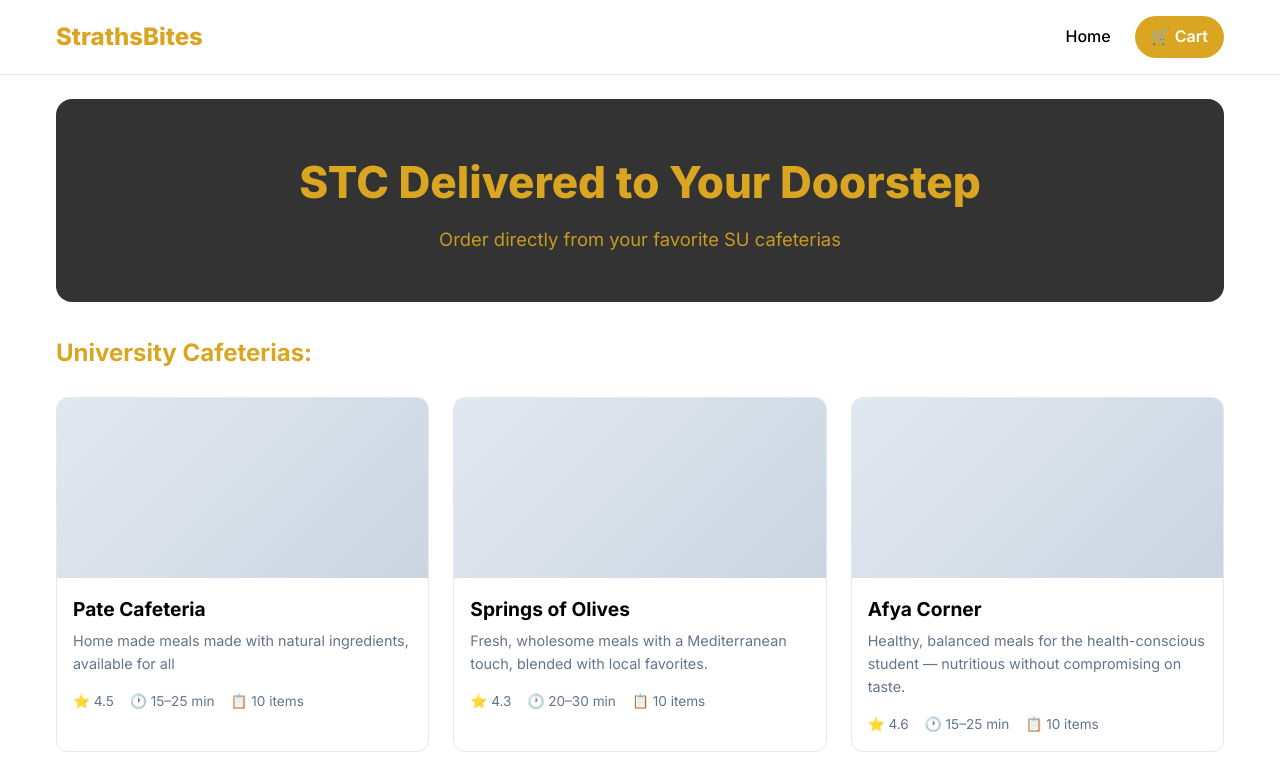
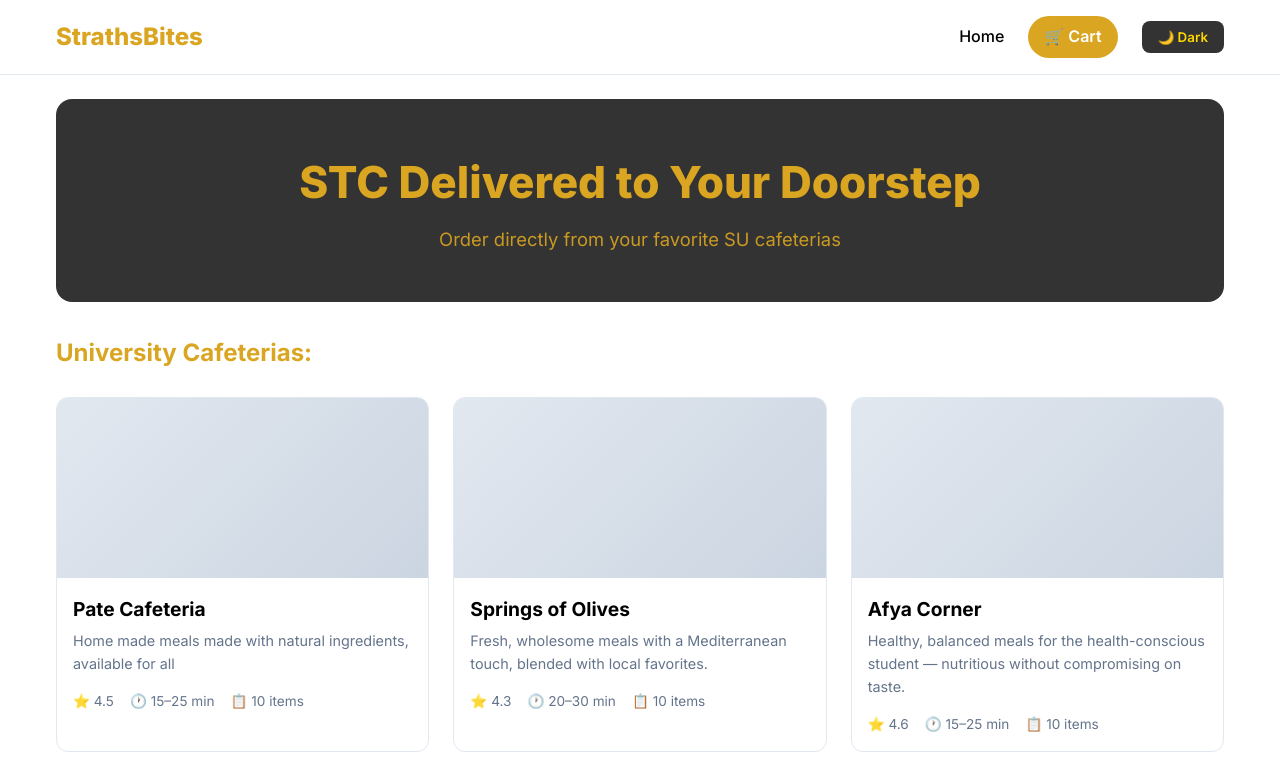
Before and after one commit to nyongesakennedy06-afk/Web_dev_project, a React (Vite) app: page / in a window 1280 px wide. Shown: the top 775 px of the page. Built offline with nearby package versions, Linux system fonts and the light colour scheme.

Commit message:
Added dark mode toggle feature

```diff
--- a/src/App.css
+++ b/src/App.css
@@ -282,3 +282,82 @@
   font-size: 1rem;
   border-radius: 12px;
 }
+/* ===========================
+   DARK MODE
+=========================== */
+
+.dark-mode {
+  background-color: #121212;
+  color: white;
+}
+
+.dark-mode .header {
+  background-color: #1f1f1f;
+  border-bottom: 1px solid #444;
+}
+
+.dark-mode .header_link {
+  color: white;
+}
+
+.dark-mode .header_link:hover {
+  color: gold;
+}
+
+.dark-mode .footer {
+  color: white;
+  border-top: 1px solid #444;
+}
+
+.dark-mode .cafeteria-card {
+  background-color: #242424;
+  border-color: #444;
+}
+
+.dark-mode .cafeteria-name {
+  color: white;
+}
+
+.dark-mode .cafeteria-desc {
+  color: #d1d5db;
+}
+
+.dark-mode .menu-item {
+  background-color: #242424;
+  border-color: #444;
+}
+
+.dark-mode .menu-item-name {
+  color: white;
+}
+
+.dark-mode .menu-item-desc {
+  color: #d1d5db;
+}
+
+.dark-mode .checkout {
+  color: white;
+}
+
+.dark-mode .back-link {
+  color: white;
+}
+
+.dark-mode .menu-header-desc,
+.dark-mode .menu-header-info,
+.dark-mode .cafeteria-card-meta {
+  color: #d1d5db;
+}
+.theme_btn {
+  padding: 8px 16px;
+  border-radius: 8px;
+  background-color: #333;
+  color: gold;
+  font-weight: 600;
+  transition: 0.3s;
+}
+
+.theme_btn:hover {
+  background-color: goldenrod;
+  color: black;
+}
--- a/src/App.js
+++ b/src/App.js
@@ -3,17 +3,25 @@ import Layout from './components/Layout.js';
 import HomePage from './pages/HomePage.js';
 import CafeteriaMenuPage from './pages/CafeteriaMenuPage.js';
 import CheckoutPage from './pages/CheckoutPage.js';
+import { useContext } from "react";
+import { ThemeContext } from "./context/ThemeContext";
 import './App.css';
 
 const App = () => {
+  const { darkMode } = useContext(ThemeContext);
+
   return (
+    <div className={darkMode ? "bg-gray-900 text-white min-h-screen"
+          : "bg-white text-black min-h-screen"}>
       <Routes>
         <Route element={<Layout />}>
          <Route index element={<HomePage />} />
          <Route path="cafeteria/:id" element={<CafeteriaMenuPage />} />
          <Route path="checkout" element={<CheckoutPage />} />
        </Route>
+
       </Routes>
+    </div>
   );
 };
 
--- a/src/components/Header.js
+++ b/src/components/Header.js
@@ -1,6 +1,9 @@
 import { Link } from 'react-router-dom';
+import { useContext } from 'react';
+import { ThemeContext } from '../context/ThemeContext';
 
 const Header = () => {
+   const { darkMode, toggleTheme } = useContext(ThemeContext);
   return (
     <header className="header">
       <div className="header_inner">
@@ -8,6 +11,12 @@ const Header = () => {
         <nav className="header_nav">
           <Link to = "/" className='header_link'>Home</Link>
           <Link to = "/checkout" className="header_cartbtn">🛒 Cart</Link>
+           <button
+            onClick={toggleTheme}
+            className="theme_btn">
+
+            {darkMode ? "☀️ Light" : "🌙 Dark"}
+          </button>
         </nav>
       </div>
     </header>
--- a/src/components/Layout.js
+++ b/src/components/Layout.js
@@ -1,15 +1,18 @@
 import { Outlet } from 'react-router-dom';
 import Header from './Header.js';
+import { useContext } from 'react';
+import { ThemeContext } from '../context/ThemeContext';
 
 const Layout = () => {
+   const { darkMode } = useContext(ThemeContext);
   return (
-    <div className='page-wrapper'>
+    <div className={darkMode ? "page-wrapper dark-mode" : "page-wrapper"}>
       <Header />
       <main className='main-content'>
         <Outlet />
       </main>
       <footer>
-        <p className='footer'>© StrattsBites by SU: Est in 2026</p>
+        <p className='footer'>© StrathsBites by SU: Est in 2026</p>
       </footer>
     </div>
   );
--- /dev/null
+++ b/src/context/ThemeContext.js
@@ -0,0 +1,17 @@
+import { createContext, useState } from "react";
+
+export const ThemeContext = createContext();
+
+export function ThemeProvider({ children }) {
+  const [darkMode, setDarkMode] = useState(false);
+
+  const toggleTheme = () => {
+    setDarkMode(!darkMode);
+  };
+
+  return (
+    <ThemeContext.Provider value={{ darkMode, toggleTheme }}>
+      {children}
+    </ThemeContext.Provider>
+  );
+}
--- a/src/main.jsx
+++ b/src/main.jsx
@@ -4,14 +4,17 @@ import { BrowserRouter } from 'react-router-dom';
 import App from './App.js';
 import './index.css';
 import { CartProvider } from './context/CartContext.js';
+import { ThemeProvider } from './context/ThemeContext.js';
 
 
 createRoot(document.getElementById('root')).render(
   <StrictMode>
-    <BrowserRouter>
-     <CartProvider>
-       <App />
-      </CartProvider>
-    </BrowserRouter>
+    <ThemeProvider>
+      <BrowserRouter>
+        <CartProvider>
+          <App />
+        </CartProvider>
+      </BrowserRouter>
+    </ThemeProvider>
   </StrictMode>,
 );
```
Lines whose indentation alone changed are shown as unchanged.
